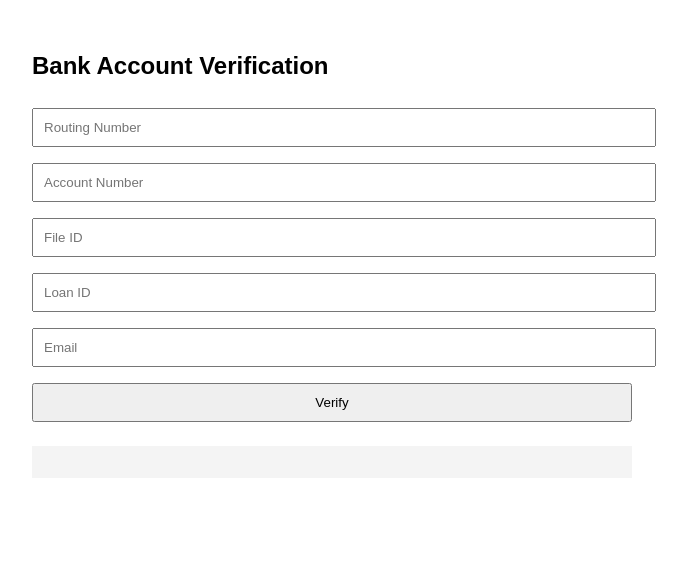
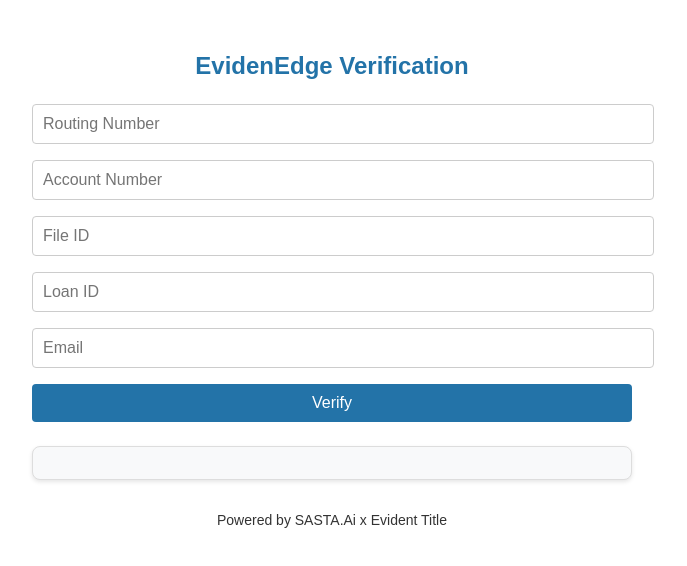
Before and after one commit to Sasta-Solutions/EvidenEdge-Veritas, a plain HTML site: page index.html in a window 1280 px wide. Shown: the whole page, without its empty margins (308-995 px from the left). Drawn offline with Linux system fonts and the light colour scheme.

Commit message:
Update index.html

```diff
--- a/index.html
+++ b/index.html
@@ -1,17 +1,83 @@
 <!DOCTYPE html>
 <html lang="en">
 <head>
-  <meta charset="UTF-8" />
-  <meta name="viewport" content="width=device-width, initial-scale=1.0" />
-  <title>BankVal Verification</title>
+  <meta charset="UTF-8">
+  <meta name="viewport" content="width=device-width, initial-scale=1.0">
+  <title>EvidenEdge Verification</title>
   <style>
-    body { font-family: Arial, sans-serif; padding: 2rem; max-width: 600px; margin: auto; }
-    input, button { padding: 10px; margin: 0.5rem 0; width: 100%; }
-    .result { background: #f4f4f4; padding: 1rem; margin-top: 1rem; }
+    /* Base Styles */
+    body {
+      margin: 0;
+      padding: 0;
+      background: #FFFFFF; /* White background */
+      font-family: Arial, sans-serif;
+      color: #333333; /* Charcoal Gray for body text */
+    }
+
+    .container {
+      max-width: 600px;
+      margin: 0 auto;
+      padding: 2rem;
+    }
+
+    h2 {
+      text-align: center;
+      color: #2373A8; /* Primary Blue */
+      margin-bottom: 1rem;
+    }
+
+    /* Form and Input Styles */
+    input, button {
+      width: 100%;
+      padding: 10px;
+      margin: 0.5rem 0;
+      font-size: 16px;
+      border: 1px solid #ccc;
+      border-radius: 4px;
+    }
+
+    input:focus {
+      outline: none;
+      border-color: #2373A8;
+    }
+
+    button {
+      background-color: #2373A8;  /* Primary Blue */
+      color: #FFFFFF;
+      border: none;
+      cursor: pointer;
+      transition: background-color 0.3s ease;
+    }
+
+    button:hover {
+      background-color: #61B3D8;  /* Accent Blue */
+    }
+
+    /* Result container with polished styling */
+    .result {
+      background-color: #f8f9fa;
+      border: 1px solid #ddd;
+      border-radius: 8px;
+      padding: 1rem;
+      margin-top: 1rem;
+      font-family: monospace;
+      font-size: 14px;
+      white-space: pre-wrap;
+      box-shadow: 0 2px 4px rgba(0, 0, 0, 0.1);
+    }
+
+    /* Footer with brand acknowledgment */
+    .footer {
+      text-align: center;
+      margin-top: 2rem;
+      font-size: 14px;
+      color: #333333;
+    }
   </style>
 </head>
 <body>
-  <h2>Bank Account Verification</h2>
+  <div class="container">
+    <h2>EvidenEdge Verification</h2>
     <form id="verifyForm">
       <input type="text" id="routingNumber" placeholder="Routing Number" required />
       <input type="text" id="accountNumber" placeholder="Account Number" required />
@@ -21,6 +87,10 @@
       <button type="submit">Verify</button>
     </form>
     <div class="result" id="result"></div>
+    <div class="footer">
+      Powered by SASTA.Ai x Evident Title
+    </div>
+  </div>
 
   <script>
     document.getElementById("verifyForm").addEventListener("submit", async (e) => {
@@ -32,6 +102,7 @@
         loan_id: document.getElementById("loan_id").value,
         email: document.getElementById("email").value,
       };
+      try {
         const res = await fetch("https://bankval.vercel.app/api/verify", {
           method: "POST",
           headers: { "Content-Type": "application/json" },
@@ -39,6 +110,9 @@
         });
         const data = await res.json();
         document.getElementById("result").innerText = JSON.stringify(data, null, 2);
+      } catch (error) {
+        document.getElementById("result").innerText = "Error: " + error;
+      }
     });
   </script>
 </body>
```
Lines whose indentation alone changed are shown as unchanged.
